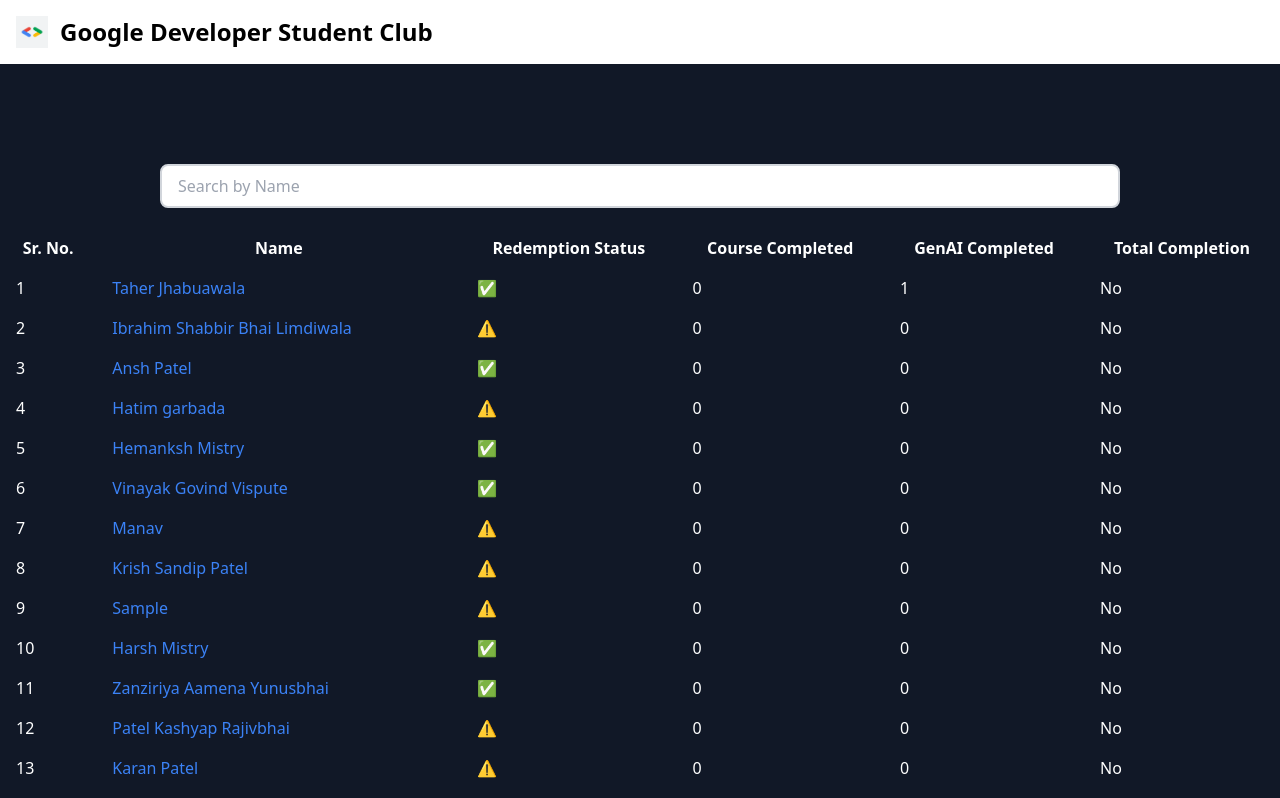
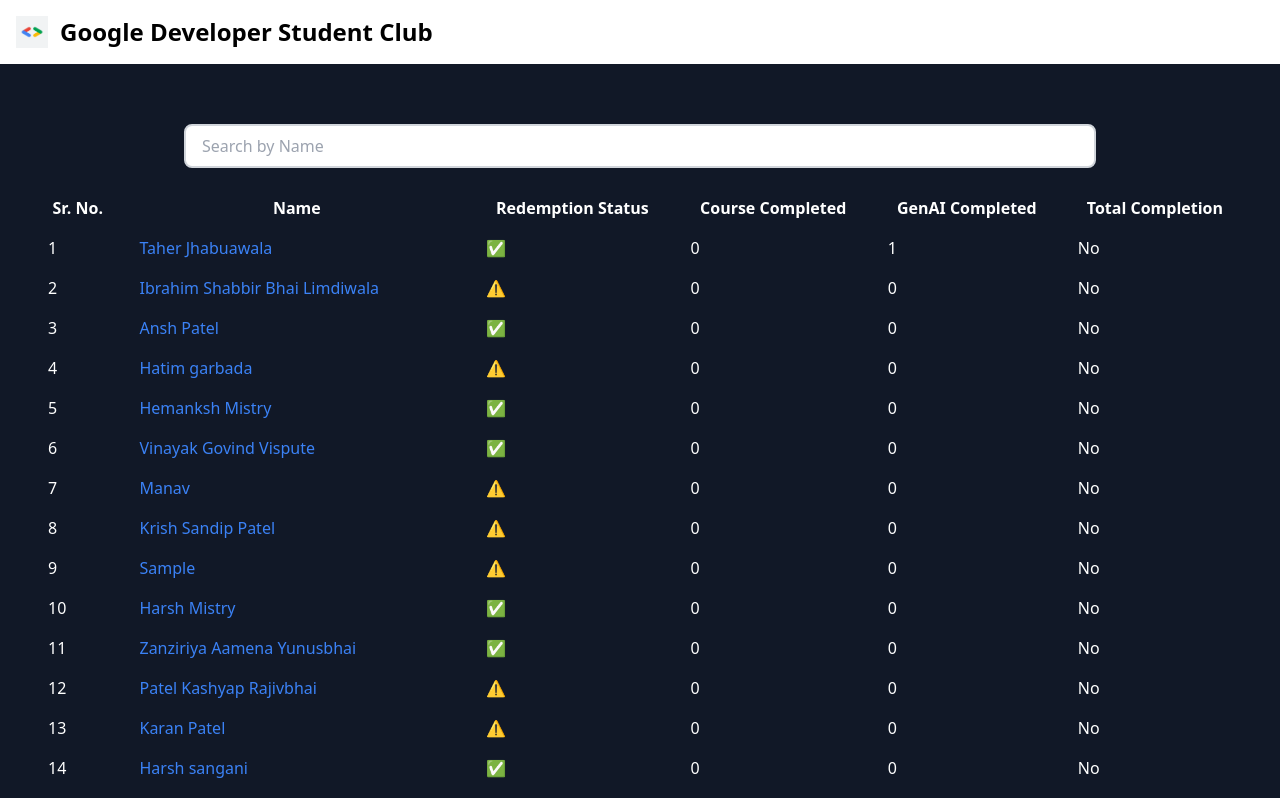
Before and after one commit to GDSC-KPGU/Google-Cloud-Study-Jam-User-Data-App, a React (Vite) app: page / in a window 1280 px wide. Shown: the top 798 px of the page. Built offline with nearby package versions, Linux system fonts and the light colour scheme.

Commit message:
fix: Styling issue

```diff
--- a/src/App.jsx
+++ b/src/App.jsx
@@ -1,9 +1,9 @@
 /** @format */
 
 import React, { useState, useEffect } from "react";
-import "./App.css"; // Import your CSS file here
+import "./App.css";
 import Navbar from "./componets/Navbar";
-import jsonData from "./data.json"; // Import the JSON data
+import jsonData from "./data.json";
 
 function App() {
   const [filter, setFilter] = useState("");
@@ -59,10 +59,10 @@ function App() {
   return (
     <>
       <Navbar />
-      <div className="min-h-screen flex items-center bg-gray-900 text-white">
-        <div className="container mx-auto py-20">
+      <div className="min-h-screen bg-gray-900 text-white">
+        <div className="container mx-auto py-10 px-4 sm:px-6 lg:px-8">
           <div className="text-center my-5">
-            <div className="relative mx-auto w-3/4 mt-5">
+            <div className="relative mx-auto w-full sm:w-3/4 mt-5">
               <input
                 id="input"
                 className="px-4 py-2 w-full text-black rounded-lg border-2 border-gray-300 focus:border-blue-500 focus:outline-none focus:ring focus:ring-blue-200"
@@ -75,6 +75,7 @@ function App() {
               <i className="absolute top-2 right-2 text-gray-400 fas fa-search"></i>
             </div>
           </div>
+          <div className="overflow-x-auto">
             <table className="table-auto w-full">
               <thead>
                 <tr>
@@ -127,6 +128,7 @@ function App() {
             </table>
           </div>
         </div>
+      </div>
     </>
   );
 }
```
Lines whose indentation alone changed are shown as unchanged.
